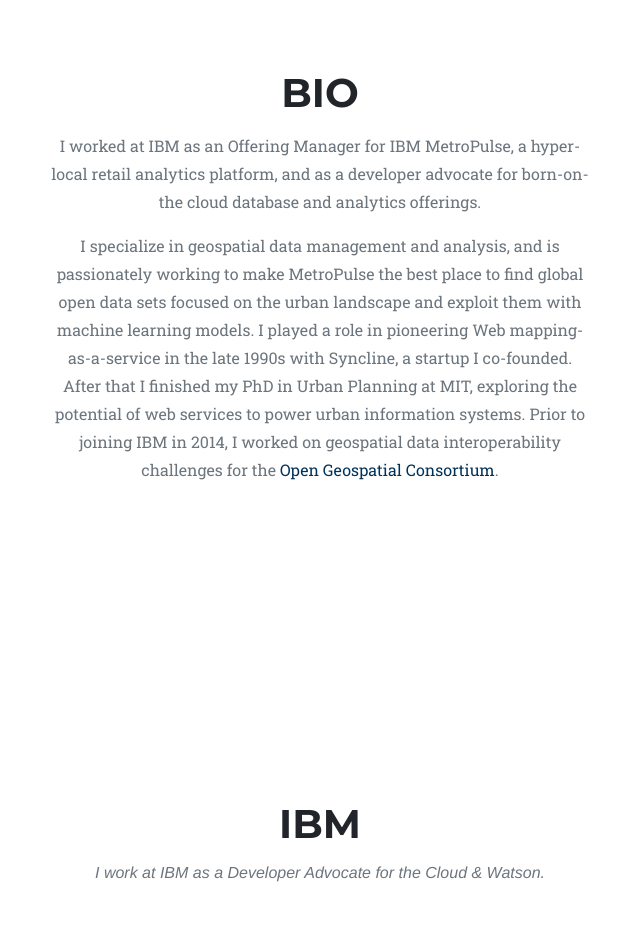
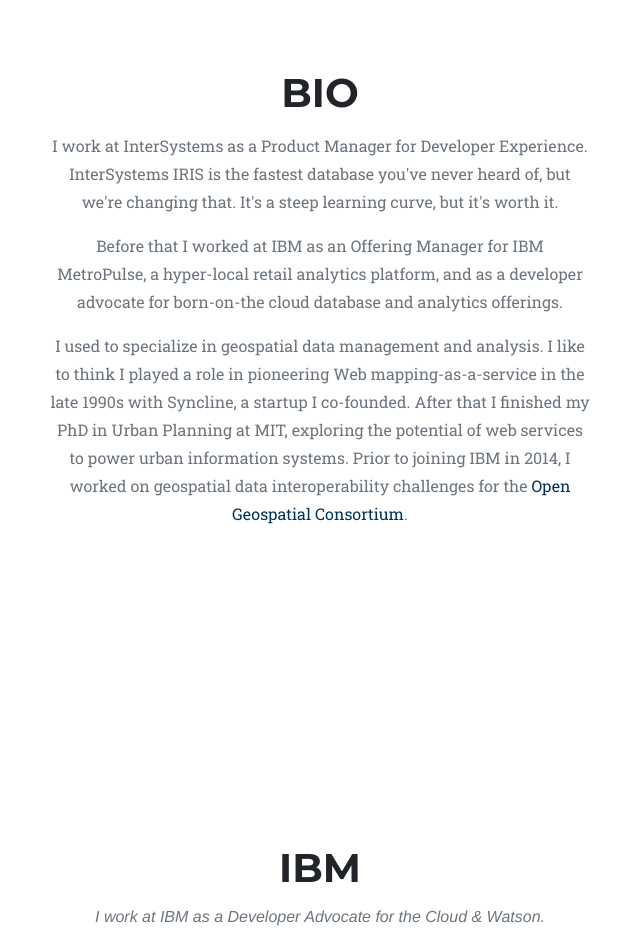
Before and after one commit to rajrsingh/rajrsingh, a plain HTML site: page index.html in a window 1280 px wide. Shown: the part 840-1769 px from the top of the page, without its empty margins (320-960 px from the left). Drawn offline with nearby package versions, Linux system fonts and the light colour scheme; a script that the page names is missing; a web font is replaced by a local one.

Commit message:
added intersystems

```diff
--- a/index.html
+++ b/index.html
@@ -83,10 +83,13 @@
                 <div class="col-lg-6 text-center">
                   <h2 class="section-heading">Bio</h2>
                   <p class="text-muted">
-                    I worked at IBM as an Offering Manager for IBM MetroPulse, a hyper-local retail analytics platform, and as a developer advocate for born-on-the cloud database and analytics offerings.
+                    I work at InterSystems as a Product Manager for Developer Experience. InterSystems IRIS is the fastest database you've never heard of, but we're changing that. It's a steep learning curve, but it's worth it.
                   </p>
                   <p class="text-muted">
-                    I specialize in geospatial data management and analysis, and is passionately working to make MetroPulse the best place to find global open data sets focused on the urban landscape and exploit them with machine learning models. I played a role in pioneering Web mapping-as-a-service in the late 1990s with Syncline, a startup I co-founded. After that I finished my PhD in Urban Planning at MIT, exploring the potential of web services to power urban information systems. Prior to joining IBM in 2014, I worked on geospatial data interoperability challenges for the <a href="https://www.opengeospatial.org/" target="new">Open Geospatial Consortium</a>.
+                    Before that I worked at IBM as an Offering Manager for IBM MetroPulse, a hyper-local retail analytics platform, and as a developer advocate for born-on-the cloud database and analytics offerings.
+                  </p>
+                  <p class="text-muted">
+                    I used to specialize in geospatial data management and analysis. I like to think I played a role in pioneering Web mapping-as-a-service in the late 1990s with Syncline, a startup I co-founded. After that I finished my PhD in Urban Planning at MIT, exploring the potential of web services to power urban information systems. Prior to joining IBM in 2014, I worked on geospatial data interoperability challenges for the <a href="https://www.opengeospatial.org/" target="new">Open Geospatial Consortium</a>.
                   </p>
                 </div>
                 <div class="col-lg-3 text-center">&nbsp;</div>
```
